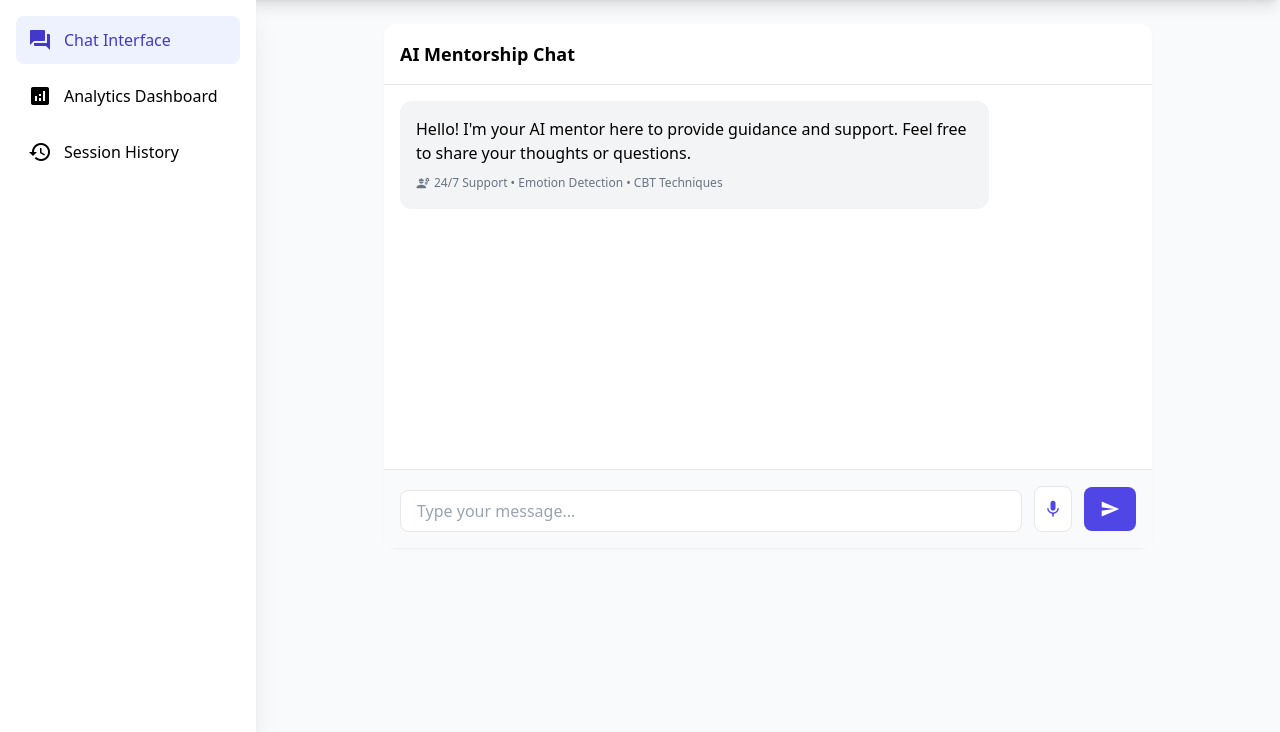
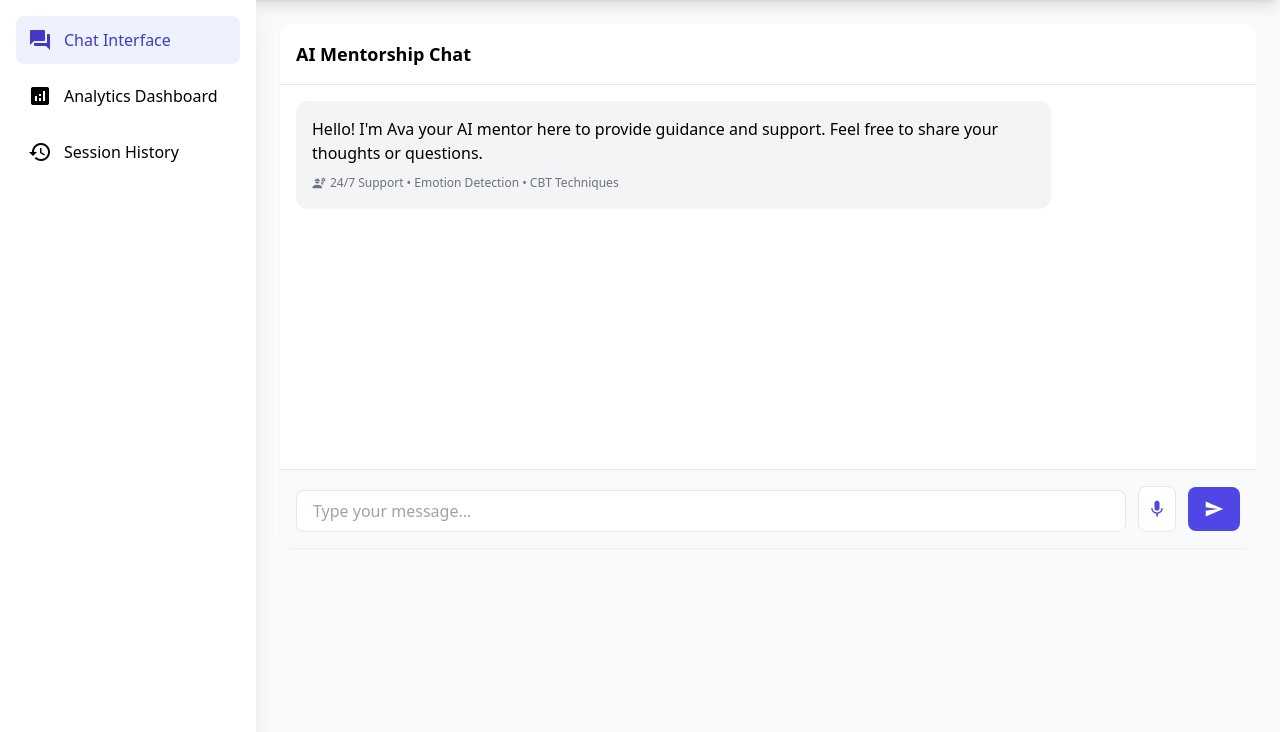
Before and after one commit to krthik777/MentorChatbot, a Flask app: template templates/dashboard.html in a window 1280 px wide. Shown: the part 68-800 px from the top of the page. Run offline with Flask 3, Linux system fonts and the light colour scheme; the template is opened without the code that fills it, so the values that code supplies are empty; some libraries are stand-ins or nearby versions.

Commit message:
changes made

```diff
--- a/app.py
+++ b/app.py
@@ -223,7 +223,7 @@ class MentorAI:
 
                 Respond in the following strict JSON format only:
                 {{
-                    "Empathetic Acknowledgement": "Your empathetic acknowledgement here",
+                    "Empathetic Acknowledgement": "Your empathetic acknowledgement here, only if name is asked tell your name is Ava and you are here to help.",
                     "Practical Suggestions": [
                         "Suggestion 1",
                         "Suggestion 2",
--- a/templates/dashboard.html
+++ b/templates/dashboard.html
@@ -164,7 +164,7 @@
     <main class="flex-1 overflow-auto p-4 sm:p-6">
       <!-- Chat Section -->
       <div id="chatSection" class="dashboard-section active">
-        <div class="max-w-3xl mx-auto bg-white rounded-xl shadow-sm">
+        <div class="max-w-5xl mx-auto bg-white rounded-xl shadow-sm">
           <div class="p-4 border-b border-gray-200">
             <h2 class="text-lg font-semibold">AI Mentorship Chat</h2>
           </div>
@@ -172,7 +172,7 @@
           <div id="chatContainer" class="h-80 sm:h-96 overflow-y-auto p-4 space-y-4">
             <div class="flex justify-start">
               <div class="bg-gray-100 p-3 sm:p-4 rounded-xl max-w-[85%] sm:max-w-[80%]">
-                <p class="text-sm sm:text-base">Hello! I'm your AI mentor here to provide guidance and
+                <p class="text-sm sm:text-base">Hello! I'm Ava your AI mentor here to provide guidance and
                   support. Feel free to share your thoughts or questions.</p>
                 <div class="mt-2 text-xs text-gray-500 flex items-center">
                   <span class="material-icons text-sm mr-1">engineering</span>
```
